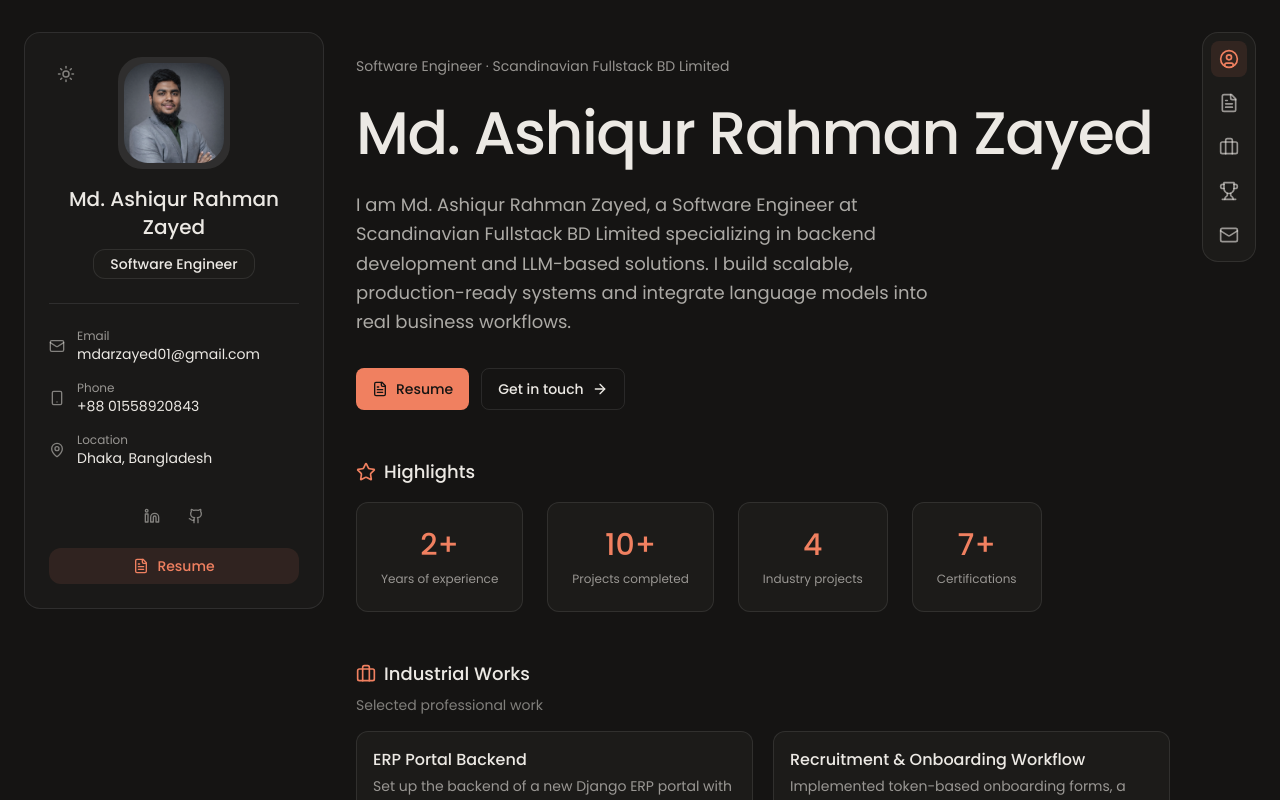
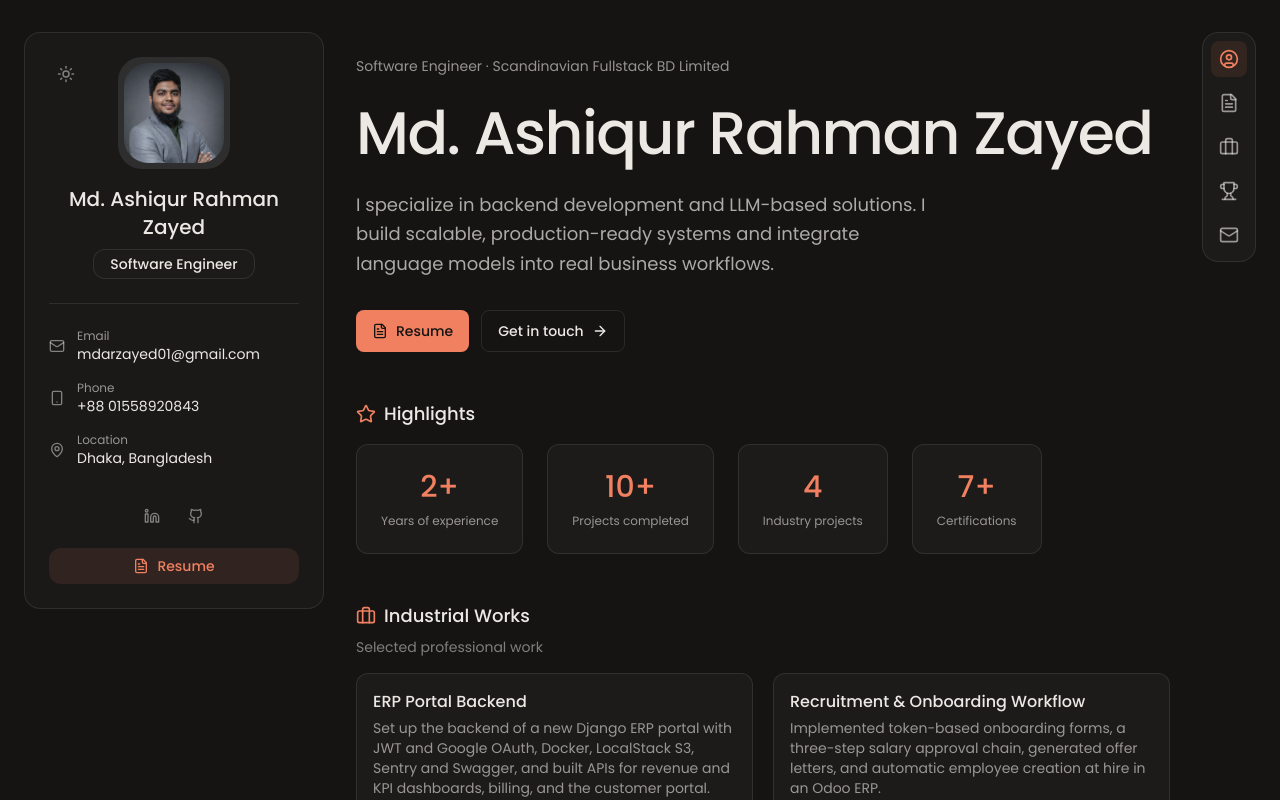
Before and after one commit to MdAshiqurRahmanZayed/mdzayed, a Next.js app: page / in a window 1280 px wide. Shown: the top 800 px of the page. Built offline with nearby package versions, Linux system fonts and the light colour scheme.

Commit message:
refactor: drop repeated intro from bio

```diff
--- a/data/portfolio.ts
+++ b/data/portfolio.ts
@@ -15,7 +15,7 @@ export const portfolioData = {
     ],
   },
   about: {
-    bio: "I am {name}, a {role} at {company} specializing in backend development and LLM-based solutions. I build scalable, production-ready systems and integrate language models into real business workflows.",
+    bio: "I specialize in backend development and LLM-based solutions. I build scalable, production-ready systems and integrate language models into real business workflows.",
     stats: [
       { label: "Years of experience", value: "2+", href: "/career" },
       { label: "Projects completed", value: "10+", href: "/creative-showcase" },
```
